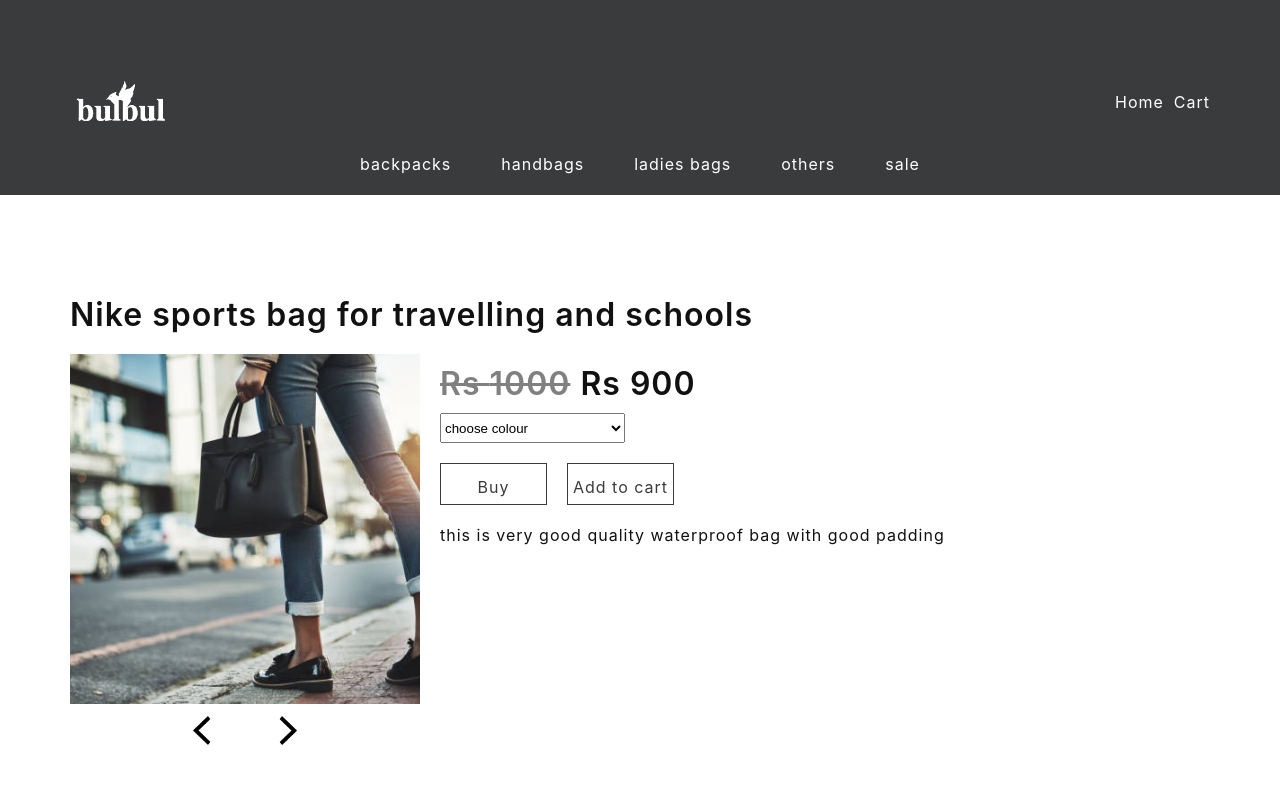
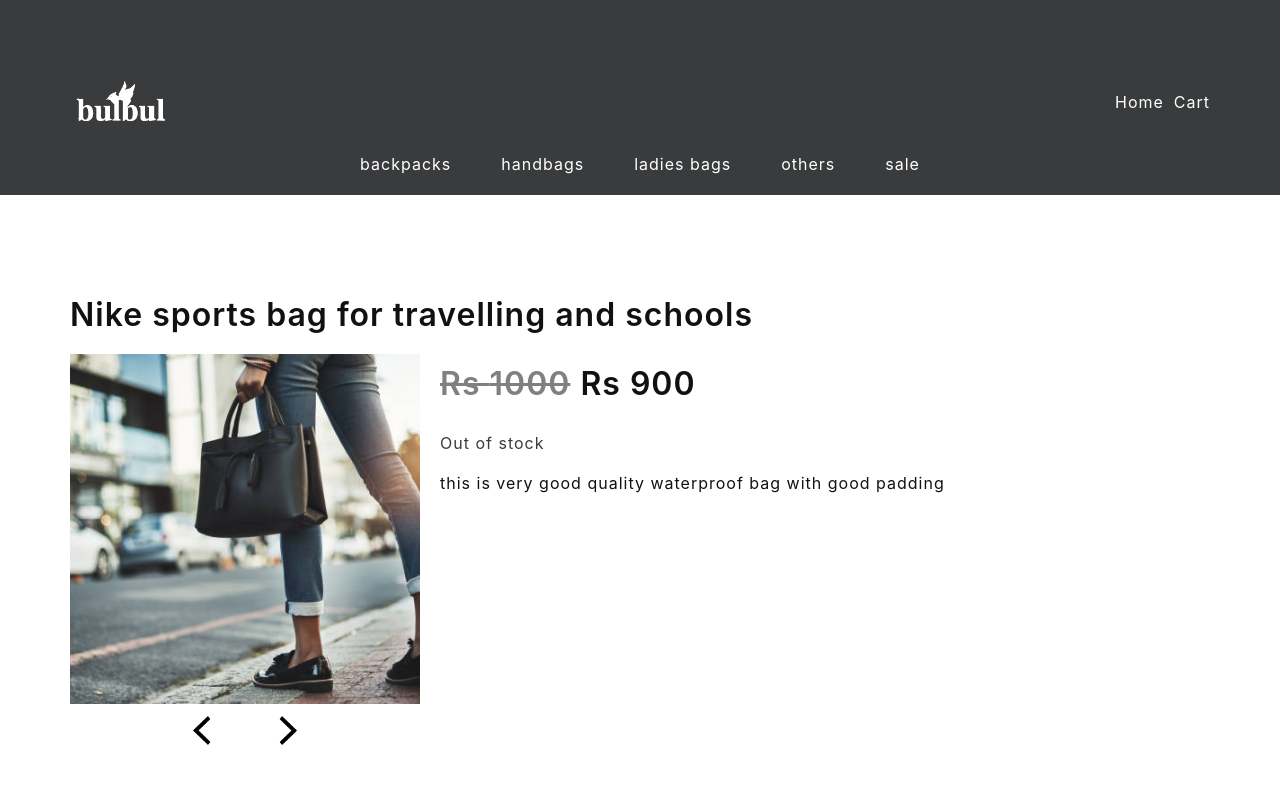
Before and after one commit to AnupRijal123/bag_shopping_website, a React (Create React App) app: page /category/1/1 in a window 1280 px wide. Shown: the top 800 px of the page. Built offline with nearby package versions, Linux system fonts and the light colour scheme.

Commit message:
Change out of stock text display logic

```diff
--- a/src/components/Cart.js
+++ b/src/components/Cart.js
@@ -55,6 +55,7 @@
         //clearing cart array from localStorage
 
         localStorage.removeItem('cart-items');
+        props.closeCart();
 
     }
 
--- a/src/pages/ItemDescriptionPage.js
+++ b/src/pages/ItemDescriptionPage.js
@@ -19,7 +19,7 @@
         category: 'backpacks',
         originalPrice: 1000,
         discountPercentage: 10,
-        inStockQuantity: 2,
+        inStockQuantity: 0
     };
 
     let actualPrice = itemDetails.originalPrice - (itemDetails.discountPercentage * itemDetails.originalPrice / 100);
@@ -131,6 +131,17 @@
                         </div>
 
 
+
+
+                        {
+                            itemDetails.inStockQuantity === 0 ?
+                                (
+                                    <p className="dark-gray-text out-of-stock-text">Out of stock</p>
+
+                                ) :
+                                (
+
+                                    <>
                                         <select value={selectedColour} onChange={(event) => {
                                             setSelectedColour(event.target.value);
                                         }}>
@@ -148,23 +159,10 @@
 
                                         <div className="button-container">
 
-
-                            {
-                                itemDetails.inStockQuantity === 0 ?
-                                    (
-                                        <div className="button-layout button-transparent-background button-gray-border">
-                                            <div className="button-background-container button-gray-background"></div>
-                                            <p className="button-text dark-gray-text">Out of stock</p>
-                                        </div>
-                                    ) :
-                                    (
                                             <div onClick={goToConfirmOrderPage} className="button-layout button-transparent-background button-gray-border">
                                                 <div className="button-background-container button-gray-background"></div>
                                                 <p className="button-text dark-gray-text">Buy</p>
                                             </div>
-                                    )
-                            }
-
 
                                             <div onClick={handleAddToCart} className="button-layout button-transparent-background button-gray-border">
                                                 <div className="button-background-container button-gray-background"></div>
@@ -179,11 +177,15 @@
                                                 </div>
                                             }
 
+                                        </div>
+                                    </>
+
+                                )
+                        }
 
 
 
 
-                        </div>
 
                         <p className="black-text">{itemDetails.description}</p>
                     </div>
--- a/src/styles/ItemDescriptionPage.css
+++ b/src/styles/ItemDescriptionPage.css
@@ -56,6 +56,10 @@
     padding: 10px 0px;
 }
 
+.out-of-stock-text {
+    padding: 20px 0px;
+}
+
 .added-to-card-message-container {
     display: flex;
     align-items: center;
```
Lines whose indentation alone changed are shown as unchanged.
